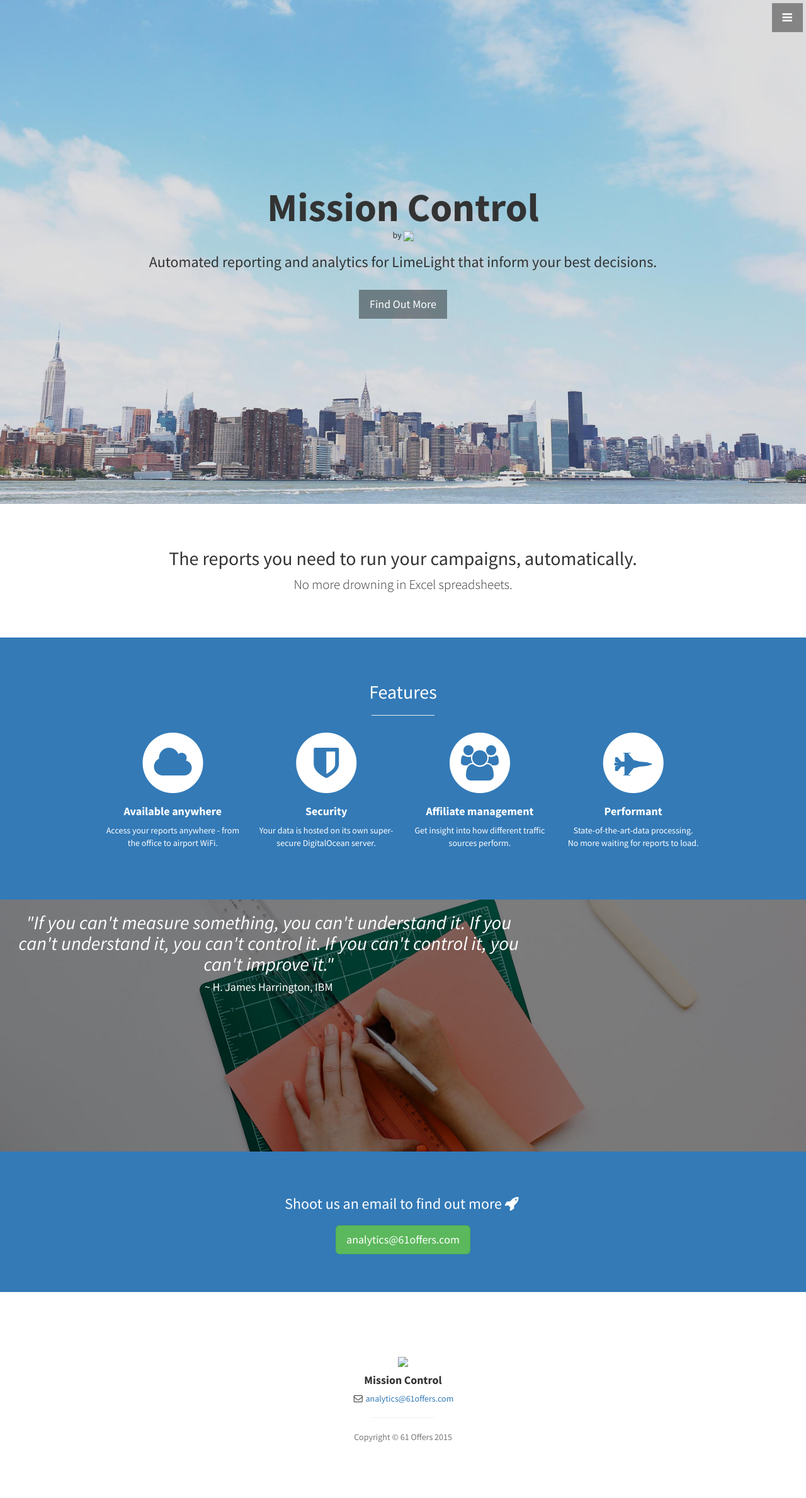
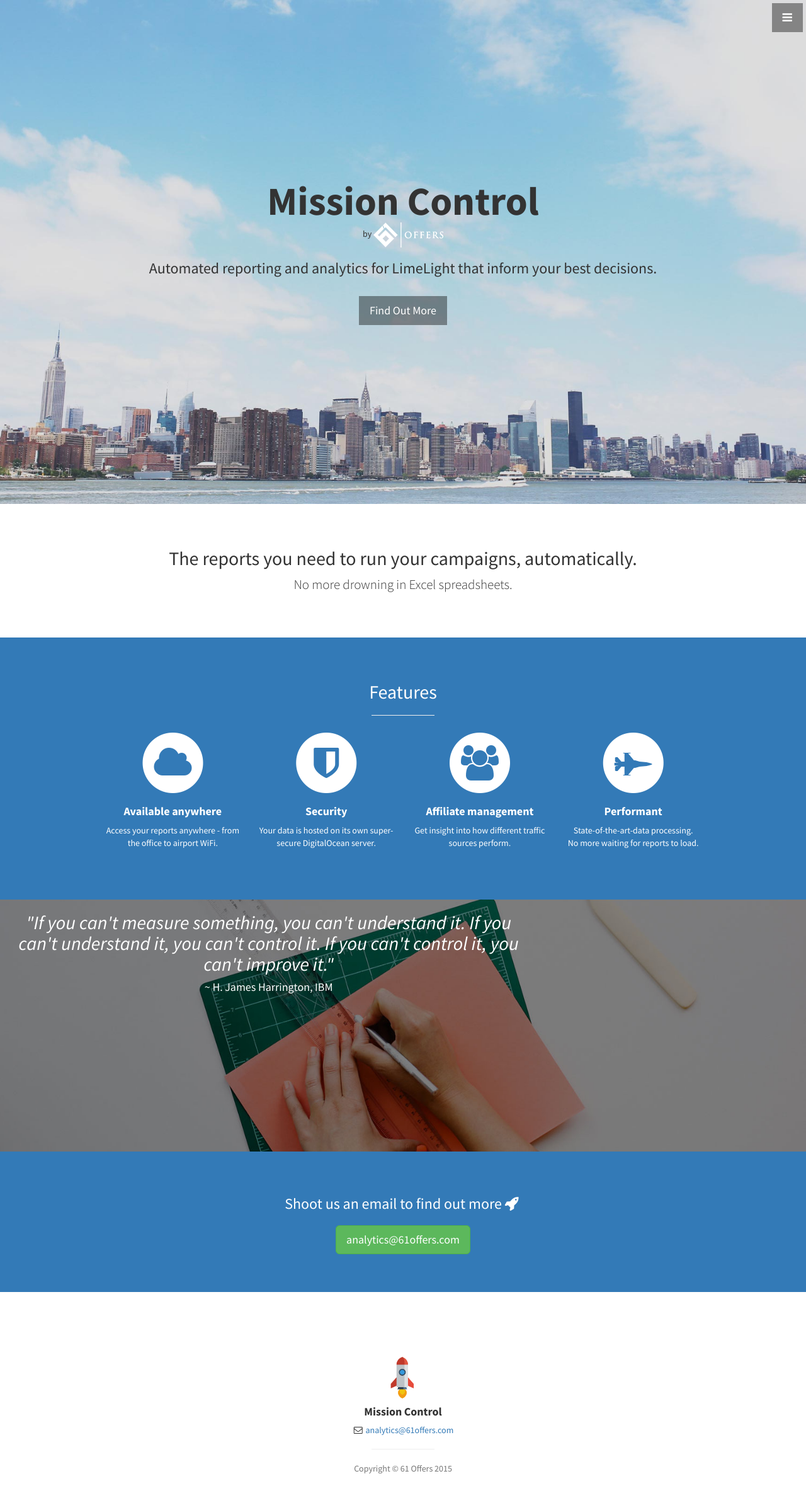
Before and after one commit to trevorwelch/61analytics, a website: page index.html in a window 1280 px wide. Shown: the top 2378 px of the page at 63% size. Drawn offline with Linux system fonts and the light colour scheme; the site is published under a folder, as on GitHub Pages, so addresses that start at the root find nothing; files whose address does not match are found by name.

Commit message:
oops noob status img folder

```diff
--- a/index.html
+++ b/index.html
@@ -62,7 +62,7 @@
     <header id="top" class="header">
         <div class="text-vertical-center">
             <h1>Mission Control</h1>
-            <p> by <img src='/img/logo-3.png' style="img-responsive"></p>
+            <p> by <img src='img/logo-3.png' style="img-responsive"></p>
             <h3>Automated reporting and analytics for LimeLight that inform your best decisions.</h3>
             <br>
             <a href="#about" class="btn btn-dark btn-lg">Find Out More</a>
@@ -182,7 +182,7 @@
         <div class="container">
             <div class="row">
                 <div class="col-lg-10 col-lg-offset-1 text-center">
-                                <img src='/img/rocket.png' style="height: 70px;">
+                                <img src='img/rocket.png' style="height: 70px;">
                     <h4><strong>Mission Control</strong>
                     </h4>
                     <ul class="list-unstyled">
```
